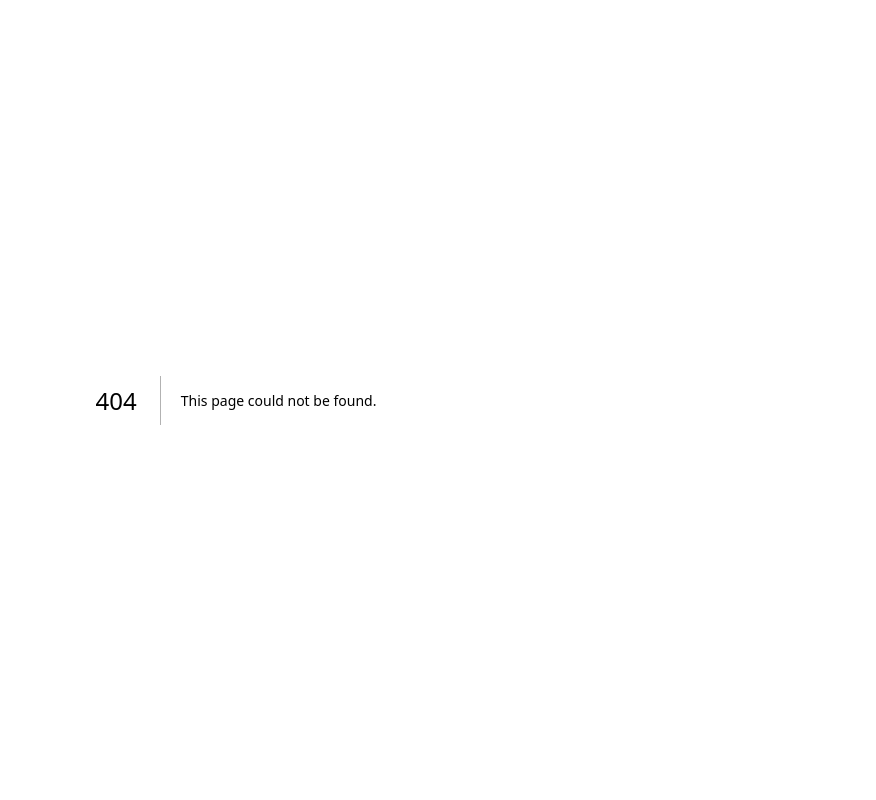
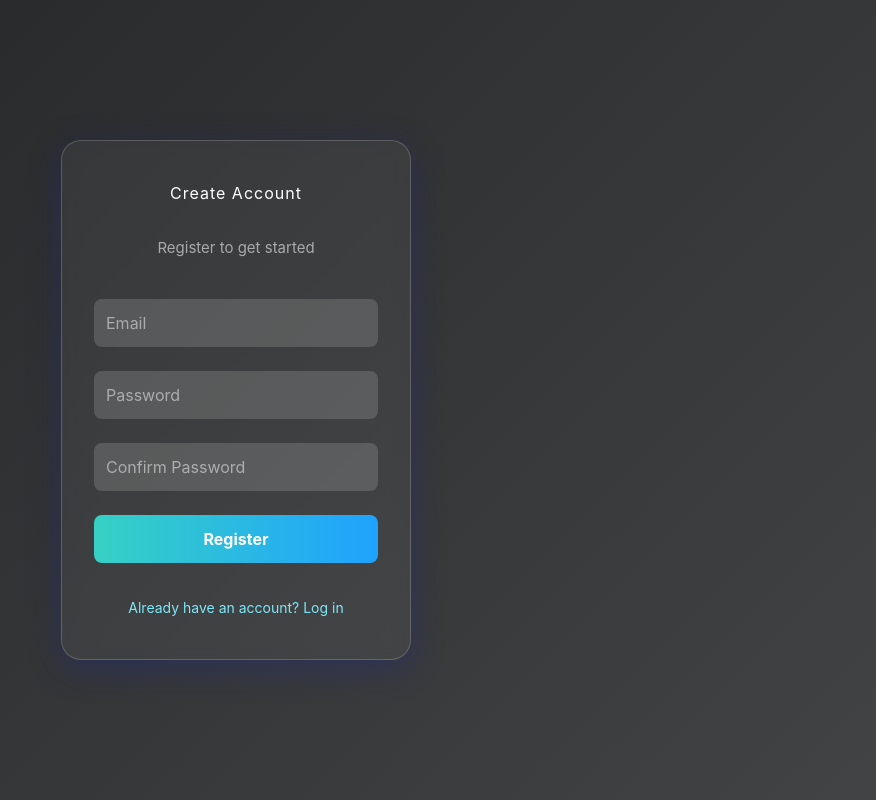
Before and after one commit to Rtarun3606k/drone-crop, a Next.js app: page /register in a window 1280 px wide. Before the commit this address had no page. Shown: the whole page, without its empty margins (404-1280 px from the left). Built offline with nearby package versions, Linux system fonts and the light colour scheme.

Commit message:
created login/register pages

```diff
--- /dev/null
+++ b/app/(views)/(user)/login/page.jsx
@@ -0,0 +1,114 @@
+"use client";
+import React, { useState } from 'react'
+
+export default function LoginPage() {
+  const [email, setEmail] = useState('')
+  const [password, setPassword] = useState('')
+
+  const handleSubmit = (e) => {
+    e.preventDefault()
+    // Handle login logic here
+  }
+
+  return (
+    <div style={{
+      minHeight: '100vh',
+      background: 'linear-gradient(135deg, #232526 0%, #414345 100%)',
+      display: 'flex',
+      alignItems: 'center',
+      justifyContent: 'center',
+      fontFamily: 'Inter, sans-serif'
+    }}>
+      <form
+        onSubmit={handleSubmit}
+        style={{
+          background: 'rgba(255,255,255,0.05)',
+          borderRadius: '20px',
+          boxShadow: '0 8px 32px 0 rgba(31,38,135,0.37)',
+          backdropFilter: 'blur(8px)',
+          border: '1px solid rgba(255,255,255,0.18)',
+          padding: '40px 32px',
+          width: '350px',
+          display: 'flex',
+          flexDirection: 'column',
+          gap: '24px'
+        }}
+      >
+        <h2 style={{
+          color: '#fff',
+          textAlign: 'center',
+          marginBottom: '8px',
+          letterSpacing: '1px'
+        }}>
+          Welcome Back
+        </h2>
+        <p style={{
+          color: '#aaa',
+          textAlign: 'center',
+          marginBottom: '16px',
+          fontSize: '15px'
+        }}>
+          Sign in to your account
+        </p>
+        <input
+          type="email"
+          placeholder="Email"
+          value={email}
+          onChange={e => setEmail(e.target.value)}
+          required
+          style={{
+            padding: '12px',
+            borderRadius: '8px',
+            border: 'none',
+            outline: 'none',
+            background: 'rgba(255,255,255,0.15)',
+            color: '#fff',
+            fontSize: '16px'
+          }}
+        />
+        <input
+          type="password"
+          placeholder="Password"
+          value={password}
+          onChange={e => setPassword(e.target.value)}
+          required
+          style={{
+            padding: '12px',
+            borderRadius: '8px',
+            border: 'none',
+            outline: 'none',
+            background: 'rgba(255,255,255,0.15)',
+            color: '#fff',
+            fontSize: '16px'
+          }}
+        />
+        <button
+          type="submit"
+          style={{
+            padding: '12px',
+            borderRadius: '8px',
+            border: 'none',
+            background: 'linear-gradient(90deg, #ff512f 0%, #dd2476 100%)',
+            color: '#fff',
+            fontWeight: 'bold',
+            fontSize: '16px',
+            cursor: 'pointer',
+            transition: 'background 0.2s'
+          }}
+        >
+          Log In
+        </button>
+        <div style={{ textAlign: 'center', marginTop: '8px' }}>
+          <a href="#" style={{ color: '#ff7eb3', textDecoration: 'none', fontSize: '14px' }}>
+            Forgot password?
+          </a>
+        </div>
+        <div style={{ textAlign: 'center', marginTop: '8px' }}>
+          <a href="/register" style={{ color: '#7ee8fa', textDecoration: 'none', fontSize: '14px' }}>
+            New user? Register here
+          </a>
+        </div>
+      </form>
+    </div>
+  )
+}
--- /dev/null
+++ b/app/(views)/(user)/register/page.jsx
@@ -0,0 +1,126 @@
+"use client";
+import React, { useState } from 'react'
+
+export default function RegisterPage() {
+  const [email, setEmail] = useState('')
+  const [password, setPassword] = useState('')
+  const [confirmPassword, setConfirmPassword] = useState('')
+
+  const handleSubmit = (e) => {
+    e.preventDefault()
+    // Handle registration logic here
+  }
+
+  return (
+    <div style={{
+      minHeight: '100vh',
+      background: 'linear-gradient(135deg, #232526 0%, #414345 100%)',
+      display: 'flex',
+      alignItems: 'center',
+      justifyContent: 'center',
+      fontFamily: 'Inter, sans-serif'
+    }}>
+      <form
+        onSubmit={handleSubmit}
+        style={{
+          background: 'rgba(255,255,255,0.05)',
+          borderRadius: '20px',
+          boxShadow: '0 8px 32px 0 rgba(31,38,135,0.37)',
+          backdropFilter: 'blur(8px)',
+          border: '1px solid rgba(255,255,255,0.18)',
+          padding: '40px 32px',
+          width: '350px',
+          display: 'flex',
+          flexDirection: 'column',
+          gap: '24px'
+        }}
+      >
+        <h2 style={{
+          color: '#fff',
+          textAlign: 'center',
+          marginBottom: '8px',
+          letterSpacing: '1px'
+        }}>
+          Create Account
+        </h2>
+        <p style={{
+          color: '#aaa',
+          textAlign: 'center',
+          marginBottom: '16px',
+          fontSize: '15px'
+        }}>
+          Register to get started
+        </p>
+        <input
+          type="email"
+          placeholder="Email"
+          value={email}
+          onChange={e => setEmail(e.target.value)}
+          required
+          style={{
+            padding: '12px',
+            borderRadius: '8px',
+            border: 'none',
+            outline: 'none',
+            background: 'rgba(255,255,255,0.15)',
+            color: '#fff',
+            fontSize: '16px'
+          }}
+        />
+        <input
+          type="password"
+          placeholder="Password"
+          value={password}
+          onChange={e => setPassword(e.target.value)}
+          required
+          style={{
+            padding: '12px',
+            borderRadius: '8px',
+            border: 'none',
+            outline: 'none',
+            background: 'rgba(255,255,255,0.15)',
+            color: '#fff',
+            fontSize: '16px'
+          }}
+        />
+        <input
+          type="password"
+          placeholder="Confirm Password"
+          value={confirmPassword}
+          onChange={e => setConfirmPassword(e.target.value)}
+          required
+          style={{
+            padding: '12px',
+            borderRadius: '8px',
+            border: 'none',
+            outline: 'none',
+            background: 'rgba(255,255,255,0.15)',
+            color: '#fff',
+            fontSize: '16px'
+          }}
+        />
+        <button
+          type="submit"
+          style={{
+            padding: '12px',
+            borderRadius: '8px',
+            border: 'none',
+            background: 'linear-gradient(90deg, #36d1c4 0%, #1fa2ff 100%)',
+            color: '#fff',
+            fontWeight: 'bold',
+            fontSize: '16px',
+            cursor: 'pointer',
+            transition: 'background 0.2s'
+          }}
+        >
+          Register
+        </button>
+        <div style={{ textAlign: 'center', marginTop: '8px' }}>
+          <a href="/login" style={{ color: '#7ee8fa', textDecoration: 'none', fontSize: '14px' }}>
+            Already have an account? Log in
+          </a>
+        </div>
+      </form>
+    </div>
+  )
+}
```
